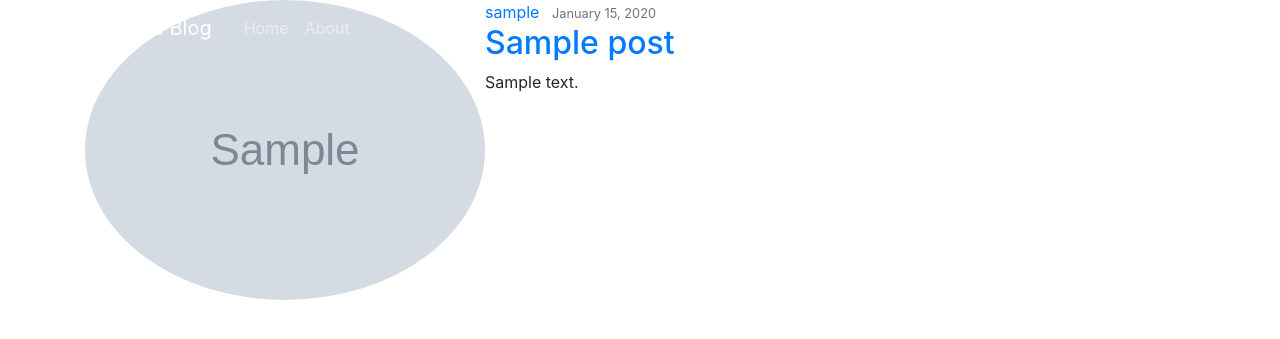
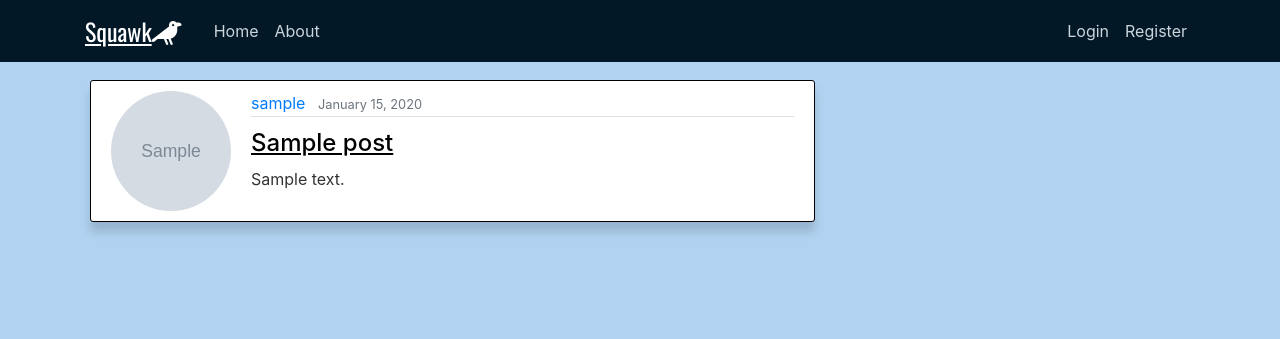
Before and after one commit to ted-peters/Squawk, a Django app: page / in a window 1280 px wide. Shown: the top 339 px of the page. Run offline with Django 3.2, Linux system fonts and the light colour scheme; tables that the repository leaves empty hold one stand-in row (values such as "Sample post"); grey boxes marked "Sample" are stand-in pictures; parts of the project's set-up code (start-up, migrations or seed data) failed here and were passed over; some libraries are stand-ins or nearby versions.

Commit message:
fixed, now to set up S3 bucket

```diff
--- /dev/null
+++ b/blog/static/blog/main.css
@@ -0,0 +1,105 @@
+body {
+    background: #b1d3f1;
+    color: #333333;
+    margin-top: 5rem;
+  }
+
+  h1, h2, h3, h4, h5, h6 {
+    color: #000000;
+  }
+
+  ul {
+    margin: 0;
+  }
+
+  .bg-steel {
+    background-color: #031827;
+  }
+  .navbar-brand {
+    font-size: x-large;
+    font-family: 'Oswald', sans-serif;
+    color: #ffffff;
+  }
+
+  .site-header .navbar-nav .nav-link {
+    color: #cbd5db;
+  }
+
+  .site-header .navbar-nav .nav-link:hover {
+    color: #ffffff;
+  }
+
+  .site-header .navbar-nav .nav-link.active {
+    font-weight: 500;
+  }
+
+  .content-section {
+    background: #ffffff;
+    padding: 10px 20px;
+    border: 1px solid #000000;
+    border-radius: 3px;
+    margin-bottom: 20px;
+    margin-left:5px;
+    box-shadow: 0 10px 10px rgba(0, 0, 0, 0.15);
+  }
+
+  .article-title {
+    color: #000000;
+    font-size: x-large;
+    text-decoration: underline;
+  }
+
+  a.article-title:hover {
+    color: #428bca;
+    text-decoration: none;
+  }
+
+  .article-content {
+    white-space: pre-line;
+  }
+
+  /* .article-title .article-content {
+    margin-left: 20px;
+  } */
+
+  .article-img {
+    width: 120px;
+    height: 120px;
+    -webkit-border-radius: 60px;
+    -webkit-background-clip: padding-box;
+    -moz-border-radius: 60px;
+    -moz-background-clip: padding;
+    border-radius: 60px;
+    background-clip: padding-box;
+    margin-right: 20px;
+    background-size: cover;
+    background-position: center center;
+  }
+
+  .article-metadata {
+    padding-bottom: 1px;
+    margin-bottom: 4px;
+    border-bottom: 1px solid #e3e3e3
+  }
+
+  .article-metadata a:hover {
+    color: #333;
+    text-decoration: none;
+  }
+
+  .article-svg {
+    width: 25px;
+    height: 25px;
+    vertical-align: middle;
+  }
+
+  .account-img {
+    height: 125px;
+    width: 125px;
+    margin-right: 20px;
+    margin-bottom: 16px;
+  }
+
+  .account-heading {
+    font-size: 2.5rem;
+  }
--- a/blog/templates/blog/base.html
+++ b/blog/templates/blog/base.html
@@ -10,8 +10,13 @@
     <link rel="stylesheet" href="https://maxcdn.bootstrapcdn.com/bootstrap/4.0.0/css/bootstrap.min.css"
         integrity="sha384-Gn5384xqQ1aoWXA+058RXPxPg6fy4IWvTNh0E263XmFcJlSAwiGgFAW/dAiS6JXm" crossorigin="anonymous">
     <link rel="stylesheet" type="text/css" href="{% static 'blog/main.css' %}">
+    <!-- reference your installed Font Awesome Free package's files here -->
+    <script src="{% static 'fontawesome_free/js/all.min.js' %}"></script>
+    <script src="https://kit.fontawesome.com/cca0720443.js" crossorigin="anonymous"></script>
+    <link rel="preconnect" href="https://fonts.gstatic.com">
+    <link href="https://fonts.googleapis.com/css2?family=Oswald&display=swap" rel="stylesheet">
     {%if title%}
-    <title>Security-{{title}}</title>
+    <title>Secured-{{title}}</title>
     {% else %}
     <title></title>
     {% endif %}
@@ -21,7 +26,7 @@
     <header class="site-header">
         <nav class="navbar navbar-expand-md navbar-dark bg-steel fixed-top">
             <div class="container">
-                <a class="navbar-brand mr-4" href="{%url 'security-home' %}">Secured Blog</a>
+                <a class="navbar-brand mr-4 " href="{%url 'security-home' %}"><u>Squawk</u><i class="fas fa-crow"></i></a>
                 <button class="navbar-toggler" type="button" data-toggle="collapse" data-target="#navbarToggle"
                     aria-controls="navbarToggle" aria-expanded="false" aria-label="Toggle navigation">
                     <span class="navbar-toggler-icon"></span>
```
Also changed, not shown: requirements.txt (added, +34 -0 lines), securedblog/settings.py (+8 -0 lines).
